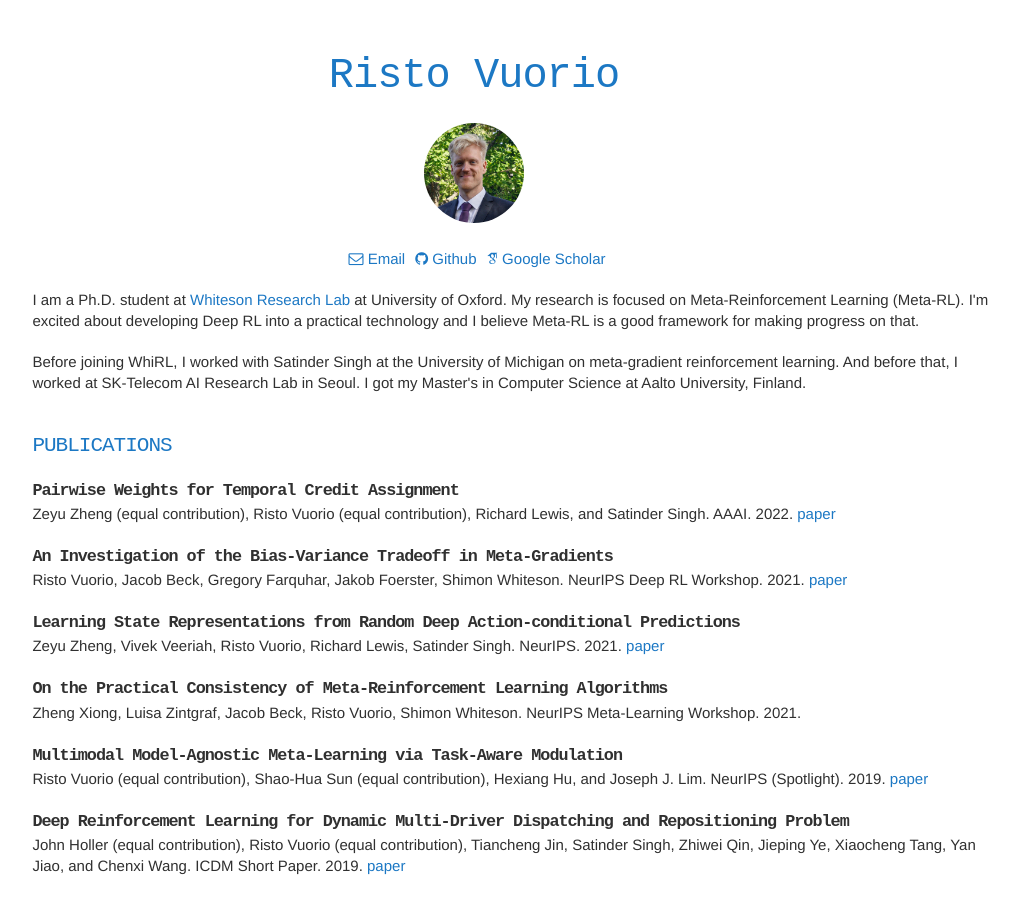
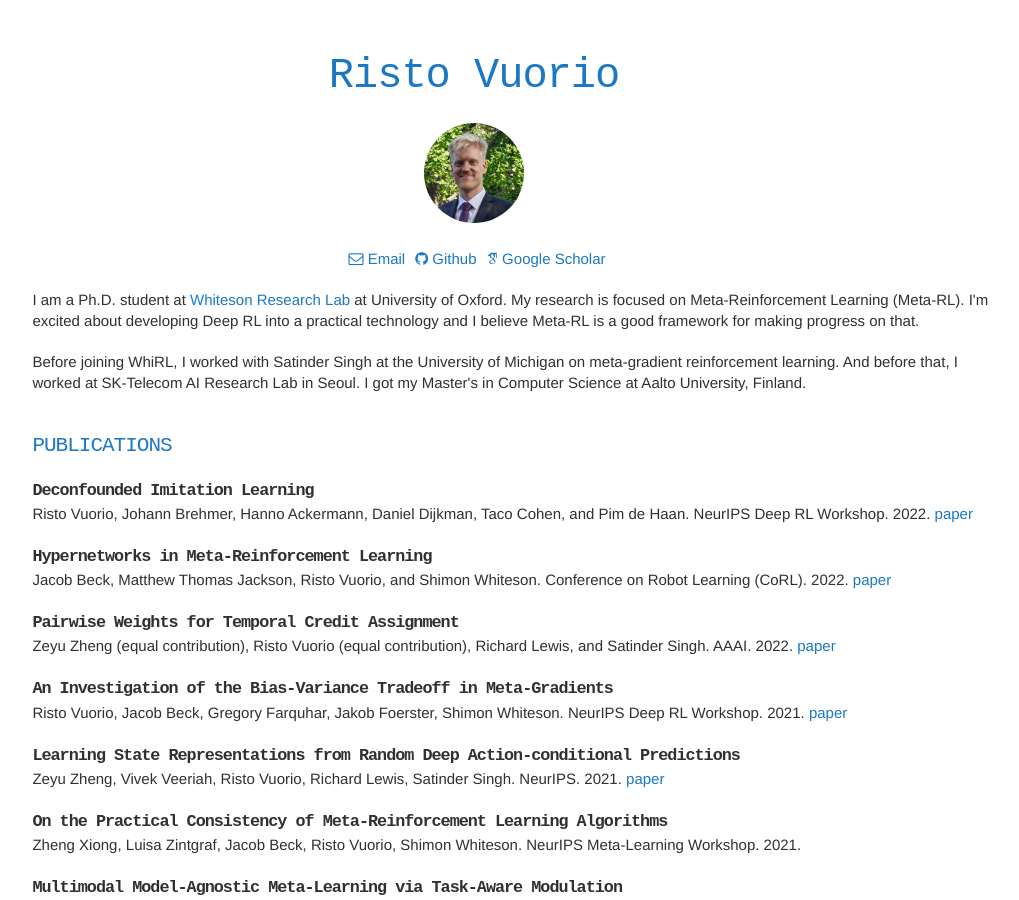
Before and after one commit to vuoristo/vuoristo.github.io, a Jekyll site: the page built from index.html, in a window 1280 px wide and 900 px high. Shown: the whole window, without its empty margins (166-1185 px from the left). Built offline with Jekyll 4.4.1, drawn with Linux system fonts in a browser that asks for light colours; nearby versions of some CDN libraries; some web fonts are replaced.

Commit message:
Add 2022 papers

```diff
--- a/_data/publications.yaml
+++ b/_data/publications.yaml
@@ -1,3 +1,13 @@
+- title: "Deconfounded Imitation Learning"
+  author: Risto Vuorio, Johann Brehmer, Hanno Ackermann, Daniel Dijkman, Taco Cohen, and Pim de Haan
+  howpublished: NeurIPS Deep RL Workshop
+  year: 2022
+  url: "https://arxiv.org/abs/2211.02667"
+- title: "Hypernetworks in Meta-Reinforcement Learning"
+  author: Jacob Beck, Matthew Thomas Jackson, Risto Vuorio, and Shimon Whiteson
+  howpublished: Conference on Robot Learning (CoRL)
+  year: 2022
+  url: "https://arxiv.org/abs/2210.11348"
 - title: "Pairwise Weights for Temporal Credit Assignment"
   author: Zeyu Zheng (equal contribution), Risto Vuorio (equal contribution), Richard Lewis, and Satinder Singh
   howpublished: AAAI
```
